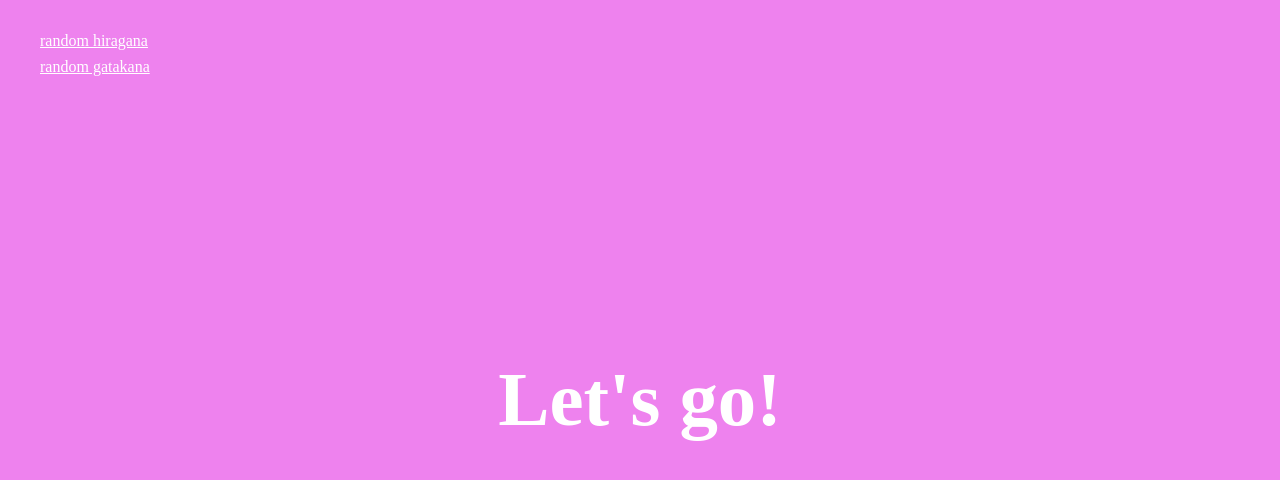
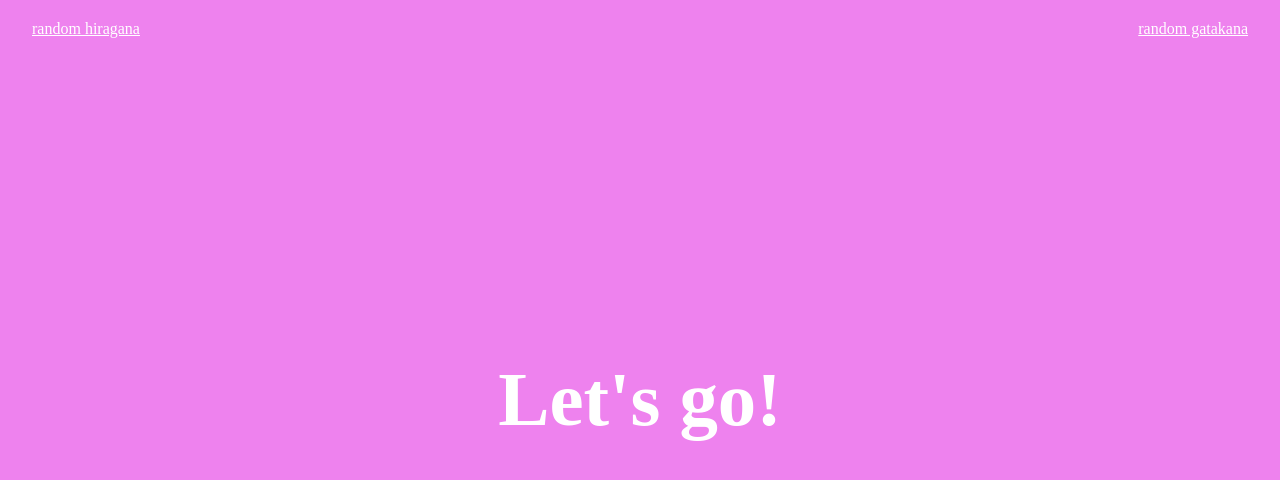
Before and after one commit to nninnnin/hiragana-flashcard, a plain HTML site: page index.html in a window 1280 px wide. Drawn offline with nearby package versions, Linux system fonts and the light colour scheme.

Commit message:
헤더 아이템 위치 변경

```diff
--- a/common.css
+++ b/common.css
@@ -5,19 +5,24 @@ header {
   z-index: 9999;
 
   width: 100vw;
-  height: 80px;
 }
 
 header > ul {
+  width: calc(100% - 64px);
+
+  padding: 0 !important;
+  margin: 0 !important;
+
   display: flex;
-  flex-direction: column;
+  justify-content: space-between;
+  align-items: center;
 
-  margin-top: 32px;
+  padding-top: 20px !important;
+  padding-left: 32px !important;
+  padding-right: 32px !important;
 }
 
 header > ul > a {
-  margin-bottom: 8px;
-
   cursor: pointer;
 
   color: white;
```
